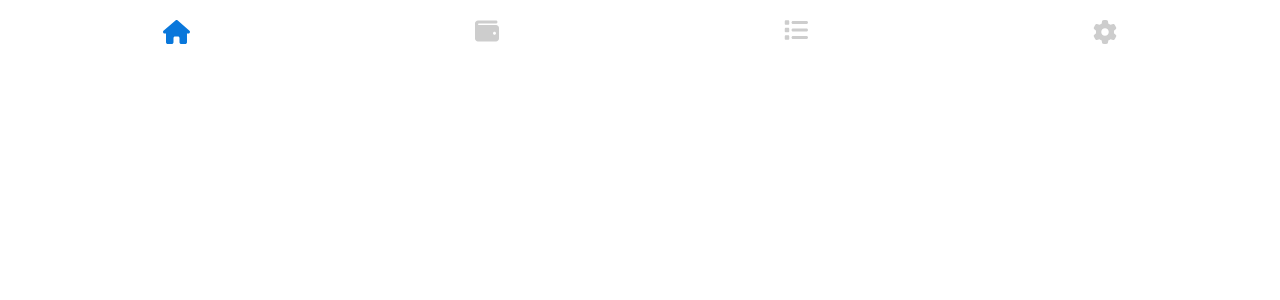
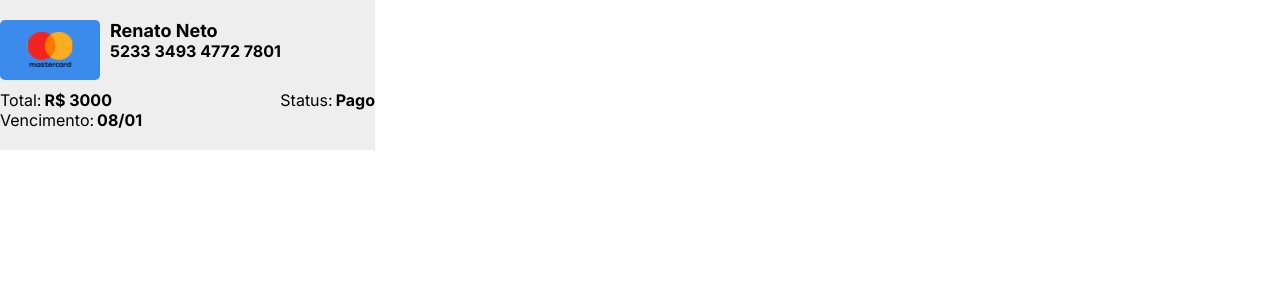
Before and after one commit to brMonteiro-G/reviva-credit, a React (Create React App) app: page / in a window 1280 px wide. Shown: the top 300 px of the page. Built offline with nearby package versions, Linux system fonts and the light colour scheme.

Commit message:
feat(CardInfo): component that displays invoice information

```diff
--- a/src/App.tsx
+++ b/src/App.tsx
@@ -1,7 +1,9 @@
+import CardInfo from "./components/CardInfo";
+
 function App() {
   return (
     <div>
-      <h1>Hello World</h1>
+      <CardInfo />
     </div>
   );
 }
--- /dev/null
+++ b/src/components/CardInfo/CardImageDetail/index.tsx
@@ -0,0 +1,21 @@
+import * as SC from "./styles";
+
+interface CardImageDetailProps {
+  urlImage: string;
+  nameCardUser: string;
+  numberCard: string;
+}
+
+const CardImageDetail = ( { urlImage, nameCardUser, numberCard }: CardImageDetailProps) => {
+  return (
+    <SC.ContainerInfoMain>
+      <SC.Card urlImage={urlImage} />
+      <SC.ContainerNameAndNumber>
+        <h2>{nameCardUser}</h2>
+        <p>{numberCard}</p>
+      </SC.ContainerNameAndNumber>
+    </SC.ContainerInfoMain>
+  );
+};
+
+export default CardImageDetail;
--- /dev/null
+++ b/src/components/CardInfo/CardImageDetail/styles.ts
@@ -0,0 +1,33 @@
+import { theme } from "@/styles/ThemeProvider";
+import styled from "styled-components";
+
+interface CardProps {
+  urlImage: string;
+}
+
+export const Card = styled.div<CardProps>`
+  width: 10rem;
+  height: 6rem;
+  background-color: ${theme.colors.primary_color};
+  border-radius: 0.5em;
+  background-image: url(${(props) => props.urlImage});
+  background-repeat: no-repeat;
+  background-size: 46px;
+  background-position: center;
+`;
+
+export const ContainerInfoMain = styled.div`
+  display: flex;
+  flex-direction: row;
+`;
+
+export const ContainerNameAndNumber = styled.div`
+  margin-left: 1rem;
+  h2 {
+    font-size: ${theme.fonts.font_size_text_large};
+  }
+  p {
+    font-size: ${theme.fonts.font_size_text_medium};
+    font-weight: ${theme.fonts.font_weight_contrast};
+  }
+`;
--- /dev/null
+++ b/src/components/CardInfo/CardInfoDetail/index.tsx
@@ -0,0 +1,17 @@
+import * as SC from "./styles";
+
+interface CardInfoDetailProps {
+  label: "Total" | "Vencimento" | "Status";
+  value: string;
+}
+
+const CardInfoDetail = ({ label, value }: CardInfoDetailProps) => {
+  return (
+    <SC.InfoDetail>
+      <h3>{label}:</h3>
+      <p>{value}</p>
+    </SC.InfoDetail>
+  );
+};
+
+export default CardInfoDetail;
--- /dev/null
+++ b/src/components/CardInfo/CardInfoDetail/styles.ts
@@ -0,0 +1,17 @@
+import { theme } from "@/styles/ThemeProvider";
+import styled from "styled-components";
+
+export const InfoDetail = styled.div`
+  display: flex;
+  flex-direction: row;
+  align-items: center;
+  h3 {
+    font-size: ${theme.fonts.font_size_text_medium};
+    margin-right: 0.3rem;
+    font-weight: ${theme.fonts.font_weight_normal};
+  }
+  p {
+    font-size: ${theme.fonts.font_size_text_medium};
+    font-weight: ${theme.fonts.font_weight_contrast};
+  }
+`;
--- /dev/null
+++ b/src/components/CardInfo/index.tsx
@@ -0,0 +1,24 @@
+import CardImageDetail from "./CardImageDetail";
+import CardInfoDetail from "./CardInfoDetail";
+import * as SC from "./styles";
+
+const CardInfo = () => {
+  return (
+    <SC.SectionCard>
+      <CardImageDetail
+        urlImage={"/images/mastercard.svg"}
+        nameCardUser={"Renato Neto"}
+        numberCard={"5233 3493 4772 7801"}
+      />
+      <SC.DivSeparator>
+        <div>
+          <CardInfoDetail label={"Total"} value={"R$ 3000"} />
+          <CardInfoDetail label={"Vencimento"} value={"08/01"} />
+        </div>
+        <CardInfoDetail label={"Status"} value={"Pago"} />
+      </SC.DivSeparator>
+    </SC.SectionCard>
+  );
+};
+
+export default CardInfo;
--- /dev/null
+++ b/src/components/CardInfo/styles.ts
@@ -0,0 +1,15 @@
+import styled from "styled-components";
+
+export const SectionCard = styled.section`
+  max-width: 375px;
+  max-height: 200px;
+  background-color: #eeeeee;
+  padding: 2rem 0rem;
+`;
+
+export const DivSeparator = styled.div`
+  display: flex;
+  justify-content: space-between;
+  align-items: flex-start;
+  margin: 10px 0 0px;
+`;
--- a/src/components/ListCard/Card/index.tsx
+++ b/src/components/ListCard/Card/index.tsx
@@ -1,4 +1,4 @@
-import { theme } from "styles/ThemeProvider";
+import { theme } from "@/styles/ThemeProvider";
 import {
   CvvCard,
   DateCard,
--- a/src/components/ListCard/Card/style.tsx
+++ b/src/components/ListCard/Card/style.tsx
@@ -1,5 +1,6 @@
+import { theme } from "@/styles/ThemeProvider";
 import styled from "styled-components";
-import { theme } from "styles/ThemeProvider";
+
 
 export const WrapperCard = styled.section`
   background-color: ${(prop) => prop.color};
--- a/src/index.tsx
+++ b/src/index.tsx
@@ -14,7 +14,7 @@ root.render(
   <React.StrictMode>
     <ThemeProvider theme={theme}>
       <GlobalStyle />
-      <AppRouter />
+      <App />
       {/*<App />*/}
     </ThemeProvider>
   </React.StrictMode>
```
